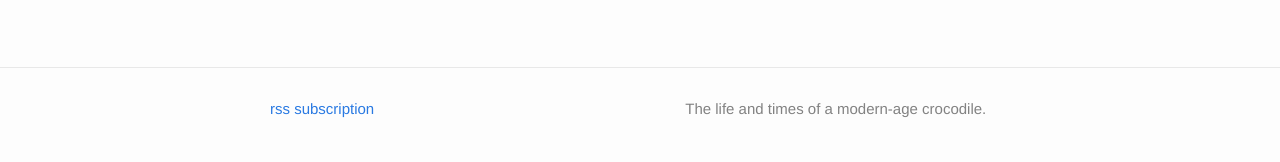
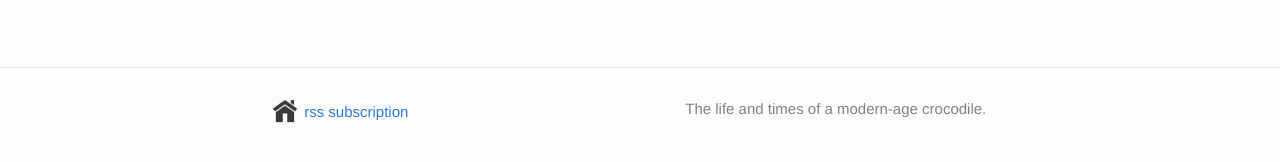
Before and after one commit to lzrmihnea/lzrmihnea.github.io, a Jekyll site: the page built from index.md, in a window 1280 px wide. Shown: the part 271-433 px from the top of the page. Built offline with Jekyll 4.4.1, drawn with Linux system fonts in a browser that asks for light colours.

Commit message:
[templating] Added "home" icon and link in footer

```diff
--- a/_includes/footer.html
+++ b/_includes/footer.html
@@ -4,7 +4,12 @@
 
     <div class="footer-col-wrapper">
       <div class="footer-col footer-col-1">
-        <p><a href="{{ "/feed.xml" | relative_url }}">rss subscription</a></p>
+
+        <p>
+          {% include icon-home.html %}
+          <a href="{{ "/feed.xml" | relative_url }}">rss subscription</a>
+        </p>
+
         <ul class="contact-list">
           <li>
             {% if site.author %}
--- /dev/null
+++ b/_includes/icon-home.html
@@ -0,0 +1 @@
+<a href="{{ "/" | relative_url}}"><img class="icon-home" src="/assets/icon-home.png"/></a>
--- a/_sass/minima/_layout.scss
+++ b/_sass/minima/_layout.scss
@@ -189,7 +189,20 @@
   font-size: 24px;
 }
 
+.post-container-outer {
+  display: flex;
+  align-items: center;
+  max-width: 10vw;
+}
 
+.post-container-outer img {
+  height: 10em;
+  width: auto;
+}
+
+.icon-home {
+  height: 2em;
+}
 
 /**
  * Posts
```
Also changed, not shown: assets/icon-home.png (added).
